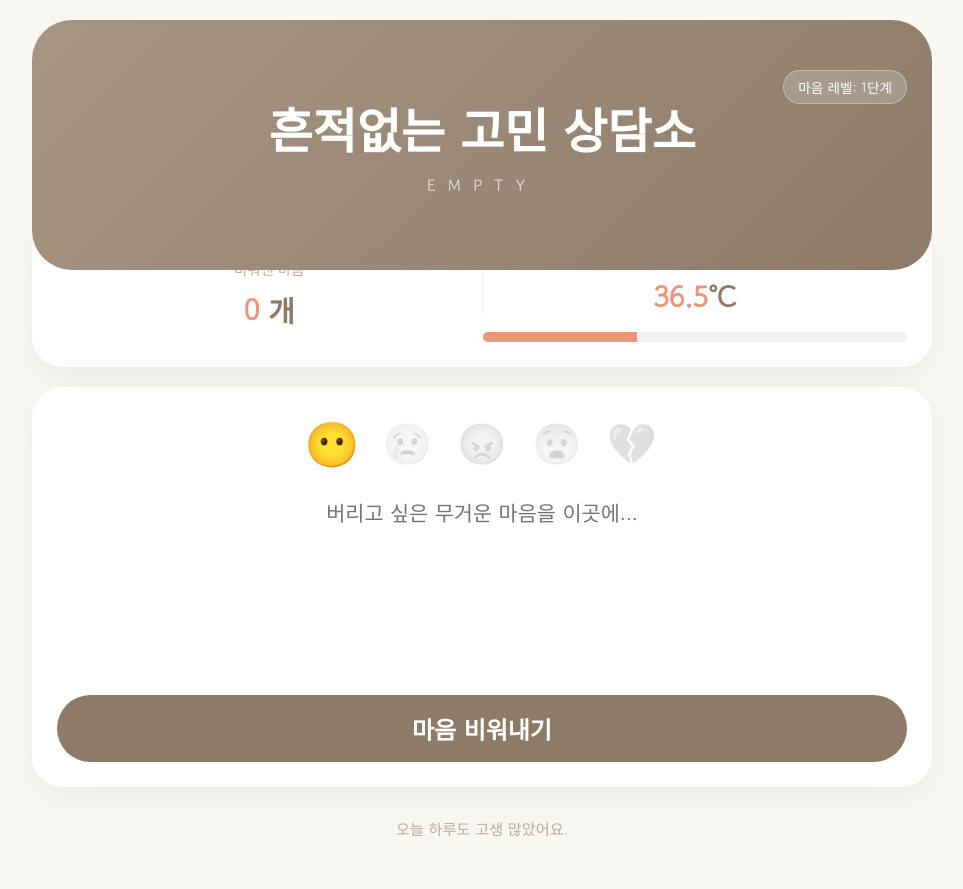
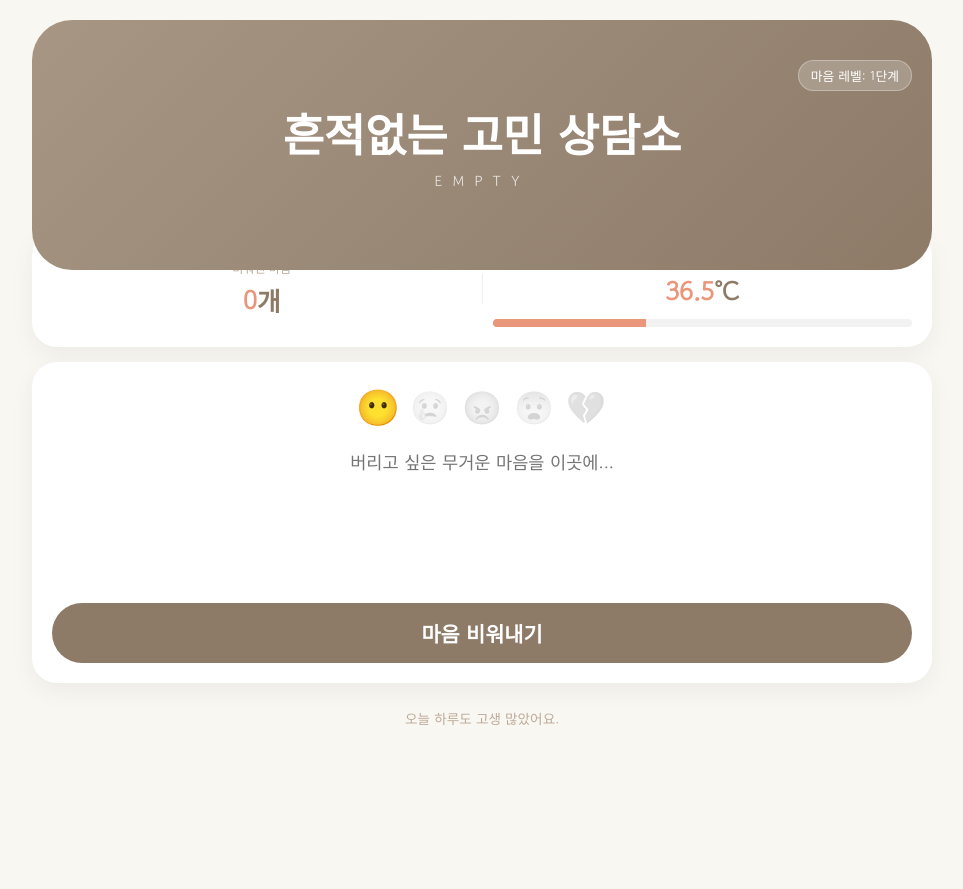
Before and after one commit to wooseonjin/Empty, a Flask app: page / in a window 1280 px wide. Shown: the whole page, without its empty margins (158-1121 px from the left). After the commit the page ends 725 px from the top, so only its background shows below. Run offline with Flask 3, Linux system fonts and the light colour scheme; data comes from the database, SQL or seed files in the repository; data that the repository does not hold is empty.

Commit message:
흔적없는 고민 상담소:EMPTY

```diff
--- a/templates/index.html
+++ b/templates/index.html
@@ -12,10 +12,11 @@
             --accent: #e9967a;
         }
 
-        /* [폰트] 모든 텍스트와 숫자에 강제 적용 */
+        /* [폰트] 모든 텍스트에 폰트 강제 적용 및 줄바꿈 허용 */
         * {
             font-family: 'Gowun Dodum', sans-serif !important;
             box-sizing: border-box; margin: 0; padding: 0;
+            word-break: keep-all; /* 단어 단위로 예쁘게 줄바꿈 */
         }
 
         body {
@@ -24,92 +25,87 @@
             display: flex; flex-direction: column; align-items: center;
         }
 
-        /* [상단 배너] 모바일에서는 꽉 차게, PC에서는 적절히 넓게 */
+        /* [상단 배너] 모바일 가득, PC 적절 폭 */
         .hero-section {
-            width: 100%;
-            max-width: 100%; /* 모바일 기본: 가득 참 */
-            height: 250px;
+            width: 100%; height: 250px;
             background: linear-gradient(135deg, #a89685 0%, #8d7b68 100%);
             display: flex; flex-direction: column; justify-content: center; align-items: center;
             color: white; text-align: center;
-            border-bottom-left-radius: 40px;
-            border-bottom-right-radius: 40px;
+            border-bottom-left-radius: 40px; border-bottom-right-radius: 40px;
             position: relative;
         }
 
-        /* [반응형 레이아웃] PC 화면(768px 이상) 설정 */
         @media (min-width: 768px) {
-            .hero-section {
-                width: 90%; max-width: 900px; /* PC에선 약간의 여백과 넓은 폭 */
-                margin-top: 20px; border-radius: 40px;
-            }
-            .content-wrapper {
-                width: 90% !important; max-width: 900px !important;
-            }
+            .hero-section { width: 90%; max-width: 900px; margin-top: 20px; border-radius: 40px; }
+            .content-wrapper { width: 90% !important; max-width: 900px !important; }
         }
 
         .rank-tag {
-            position: absolute; top: 50px; right: 25px;
-            background: rgba(255,255,255,0.2); padding: 6px 14px;
-            border-radius: 20px; font-size: 0.85rem; border: 1px solid rgba(255,255,255,0.3);
+            position: absolute; top: 40px; right: 20px;
+            background: rgba(255,255,255,0.2); padding: 5px 12px;
+            border-radius: 20px; font-size: 0.8rem; border: 1px solid rgba(255,255,255,0.3);
         }
 
-        .main-title { font-size: clamp(2rem, 5vw, 3rem); font-weight: 700; margin-bottom: 10px; }
-        .sub-title { font-size: 1rem; letter-spacing: 12px; opacity: 0.8; }
+        .main-title { font-size: clamp(1.8rem, 5vw, 2.8rem); font-weight: 700; margin-bottom: 5px; }
+        .sub-title { font-size: 0.9rem; letter-spacing: 10px; opacity: 0.8; }
 
         /* [컨텐츠 영역] */
         .content-wrapper {
-            width: 92%; max-width: 100%; /* 모바일은 거의 가득 참 */
-            margin-top: -50px; /* 배너와 살짝 겹침 */
-            display: flex; flex-direction: column; gap: 20px;
+            width: 94%; margin-top: -40px;
+            display: flex; flex-direction: column; gap: 15px;
             padding-bottom: 50px;
         }
 
         .card {
-            background: white; border-radius: 30px;
-            box-shadow: 0 10px 30px rgba(0,0,0,0.05);
-            padding: 25px;
+            background: white; border-radius: 25px;
+            box-shadow: 0 8px 25px rgba(0,0,0,0.05);
+            padding: 20px;
         }
 
-        /* [정보 카드] 숫자 폰트 확실히 적용 */
+        /* [정보 카드] 짤림 방지 핵심 레이아웃 */
         .info-card {
-            display: flex; justify-content: space-around; align-items: center;
+            display: flex;
+            flex-wrap: nowrap; /* 모바일에서 억지로 옆으로 배치 */
+            justify-content: space-between;
+            align-items: center;
+            gap: 10px;
         }
-        .info-item { text-align: center; flex: 1; }
-        .info-label { font-size: 0.9rem; color: #bcab9a; margin-bottom: 10px; }
+        .info-item { text-align: center; flex: 1; min-width: 0; } /* min-width 0이 짤림 방지 핵심 */
+        .info-label { font-size: 0.75rem; color: #bcab9a; margin-bottom: 5px; white-space: nowrap; }
+
+        /* 숫자 크기를 약간 조절하여 좁은 화면 대응 */
         .info-value {
-            font-size: 1.8rem; font-weight: 700; color: var(--main-brown);
+            font-size: clamp(1.2rem, 4vw, 1.6rem);
+            font-weight: 700; color: var(--main-brown);
+            white-space: nowrap;
         }
-        .info-value span {
-            color: var(--accent);
-            font-family: 'Gowun Dodum' !important; /* 숫자 폰트 고정 */
-        }
+        .info-value span { color: var(--accent); font-family: 'Gowun Dodum' !important; }
 
-        .v-line { width: 1px; height: 40px; background: #f0f0f0; }
+        .v-line { width: 1px; height: 30px; background: #eee; flex-shrink: 0; }
 
-        .temp-bar-bg { width: 100%; height: 10px; background: #f2f2f2; border-radius: 10px; margin-top: 15px; overflow: hidden; }
+        .temp-bar-bg { width: 100%; height: 8px; background: #f2f2f2; border-radius: 10px; margin-top: 10px; overflow: hidden; }
         .temp-bar-fill { width: 36.5%; height: 100%; background: var(--accent); transition: width 1.5s ease; }
 
         /* [입력 카드] */
         .input-card { display: flex; flex-direction: column; align-items: center; }
-        .emotion-selector { margin-bottom: 25px; display: flex; gap: clamp(10px, 3vw, 25px); }
-        .emotion-btn { cursor: pointer; font-size: clamp(2rem, 4vw, 2.5rem); filter: grayscale(1); opacity: 0.2; transition: 0.3s; }
+        .emotion-selector { margin-bottom: 20px; display: flex; gap: 12px; }
+        .emotion-btn { cursor: pointer; font-size: 2rem; filter: grayscale(1); opacity: 0.2; }
         .emotion-btn.active { filter: grayscale(0); opacity: 1; transform: scale(1.1); }
 
         #content {
-            width: 100%; height: 180px; border: none; background: transparent;
-            font-size: 1.3rem; outline: none; resize: none; text-align: center;
-            line-height: 1.7; color: #5d564e;
+            width: 100%; height: 140px; border: none; background: transparent;
+            font-size: 1.1rem; outline: none; resize: none; text-align: center;
+            line-height: 1.6; color: #5d564e;
         }
 
         .btn-empty {
             background: var(--main-brown); color: white; border: none;
-            margin-top: 20px; padding: 16px 0; width: 100%; font-size: 1.5rem; font-weight: 700;
-            border-radius: 100px; cursor: pointer;
+            margin-top: 15px; padding: 15px 0; width: 100%; font-size: 1.3rem; font-weight: 700;
+            border-radius: 50px; cursor: pointer;
         }
 
         .footer-cheer {
-            margin-top: 10px; font-size: 0.95rem; color: #bcab9a; text-align: center;
+            margin-top: 10px; font-size: 0.85rem; color: #bcab9a; text-align: center;
         }
     </style>
 </head>
@@ -125,7 +121,7 @@
     <div class="card info-card">
         <div class="info-item">
             <div class="info-label">비워낸 마음</div>
-            <div class="info-value"><span id="total-val">0</span> 개</div>
+            <div class="info-value"><span id="total-val">0</span>개</div>
         </div>
         <div class="v-line"></div>
         <div class="info-item">
@@ -158,15 +154,16 @@
         const res = await fetch('/info');
         const data = await res.json();
         document.getElementById('total-val').innerText = data.total;
+        const tempVal = (36.5 + (data.total * 0.1)).toFixed(1);
+        document.getElementById('temp-text').innerText = tempVal;
+        document.getElementById('temp-fill').style.width = Math.min(tempVal, 100) + "%";
+
         let level = "1단계";
         if(data.total > 100) level = "마스터";
         else if(data.total > 50) level = "4단계";
         else if(data.total > 20) level = "3단계";
         else if(data.total > 5) level = "2단계";
         document.getElementById('rank-level').innerText = level;
-        const tempVal = (36.5 + (data.total * 0.1)).toFixed(1);
-        document.getElementById('temp-text').innerText = tempVal;
-        document.getElementById('temp-fill').style.width = Math.min(tempVal, 100) + "%";
     }
 
     function selectEmotion(el, emo) {
```
